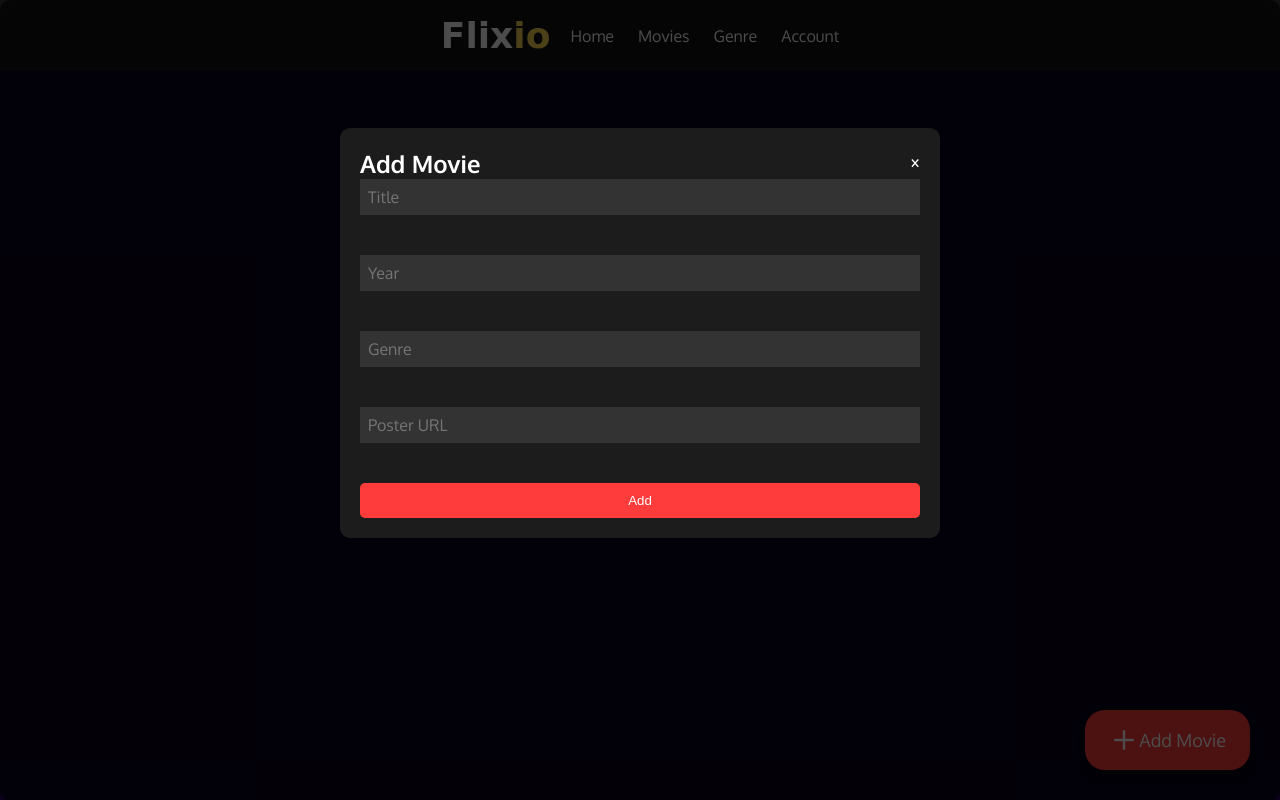
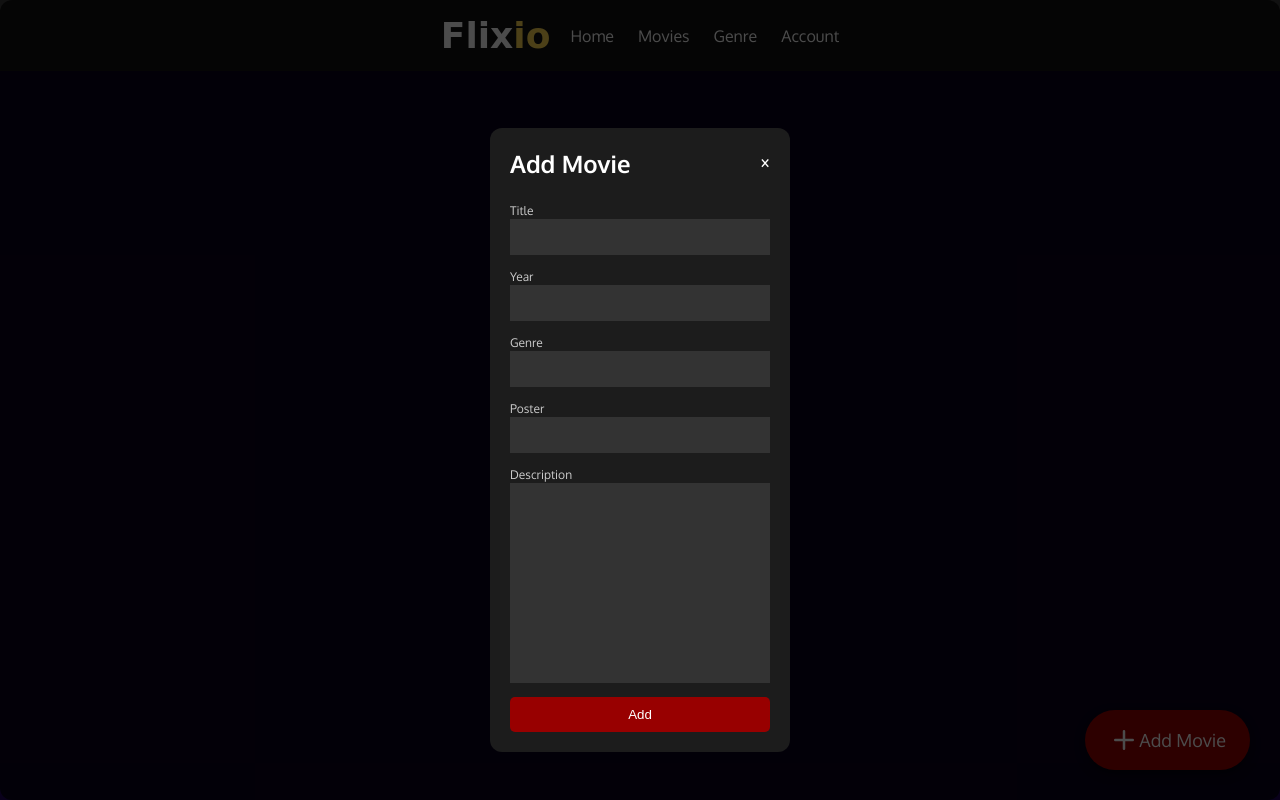
Before and after one commit to qfwz/flixio, a PHP site: page / in a window 1280 px wide, after a click on "Add Movie". Run offline with PHP 8.4, Linux system fonts and the light colour scheme; the visitor is signed in with stand-in values (Sample User, id 1); data that the repository does not hold is empty; some libraries are stand-ins or nearby versions; some web fonts are replaced.

Commit message:
Security & style updates
-fix: now will check admin role for delete, edit, and adding new movie
-style: make buttons more round, make red darker

```diff
--- a/css/index.css
+++ b/css/index.css
@@ -2,7 +2,7 @@
 
 
 .welcome-text {
-    font-size: 18px;
+    font-size: 12px;
     margin: 0;
     font-family: 'Oxygen', sans-serif;
     color: white;
@@ -51,7 +51,7 @@
 
     width: max-content;
     height: 60px;
-    border-radius: 20px;
+    border-radius: 100px;
 
     background: var(--red);
     color: white;
--- a/css/style.css
+++ b/css/style.css
@@ -2,7 +2,7 @@
 @import url('https://fonts.googleapis.com/css2?family=Oxygen:wght@300;400;700&family=Patua+One&display=swap');
 
 :root {
-    --red: #ff3c3c;
+    --red: #980000;
     --yellow: #ffd951;
 }
 
@@ -81,7 +81,7 @@ h1 {
     gap: 20px;
     max-width: 1200px;
     margin: 0 auto;
-
+    margin-bottom: 100px;
 }
 
 
@@ -122,14 +122,14 @@ h1 {
 }
 
 .judul {
-    font-size: 14px;
+    font-size: 16px;
     font-weight: bold;
     color: #ddd;
     text-align: center;
 }
 
 .tahun {
-    font-size: 12px;
+    font-size: 14px;
     color: #aaa;
     margin-left: 2px;
 }
@@ -151,15 +151,23 @@ h1 {
     width: 100%;
     height: 100%;
     background: rgba(0,0,0,0.7);
-    border-radius: 10px;
+    border-radius: 12px;
+
+}
+
+.modal-title {
+    color: white;
+    margin-bottom: 20px;
+    text-align: left;
+    font-family: 'Oxygen', sans-serif;
 }
 
 .modal-content {
     background: #1c1c1c;
     margin: 10% auto;
     padding: 20px;
-    width: 600px;
-    border-radius: 10px;
+    width: 300px;
+    border-radius: 12px;
     color: white;
 }
 
@@ -187,7 +195,7 @@ h1 {
 }
 
 .modal textarea {
-    min-height: 100px;
+    min-height: 200px;
     resize: none;
 }
 
@@ -245,10 +253,15 @@ h1 {
 /* ACTION GROUPING (EDIT & DELETE) */
 .action-group {
     display: flex;
-    gap: 10px;
+    gap: 8px;
     margin-top: auto;
     width: max-content;
     flex-direction: column;
+}
+
+.action-group button {
+    width: 100%;
+    border-radius: 100px;
 }
 
 /* RED BUTTON */
@@ -261,10 +274,13 @@ h1 {
     border-radius: 5px;
     width: auto;
     color: white;
+    display: flex;
+    justify-content: center;
+    align-items: center;
 }
 
 .red-btn:hover {
-    background: var(--red);
+    background: #ff1f1f;
 }
 
 /* YELLOW BUTTON */
@@ -272,7 +288,11 @@ h1 {
     margin-top: 10px; padding: 10px 20px;
     background: var(--yellow);
     border: none; cursor: pointer;
-    border-radius: 5px; width:auto; }
+    border-radius: 5px; width:auto;
+    display: flex;
+    justify-content: center;
+    align-items: center;
+}
 
 .yellow-btn:hover {
     background: #ffd000;
--- a/index.php
+++ b/index.php
@@ -10,13 +10,26 @@ $result = mysqli_query($conn, "
 ");
 
 if (isset($_POST['add'])) {
+
+    if ($_SESSION['role'] !== 'admin') {
+        header("Location: index.php?error=1");
+        exit;
+    }
+
     $title = mysqli_real_escape_string($conn, $_POST['title']);
     $year = mysqli_real_escape_string($conn, $_POST['year']);
     $genre = mysqli_real_escape_string($conn, $_POST['genre']);
     $poster = mysqli_real_escape_string($conn, $_POST['poster']);
+    $description = mysqli_real_escape_string($conn, $_POST['description']);
+    if (empty($poster)) {
+        $poster = "https://via.placeholder.com/300x450?text=No+Image";
+    }
+    if (empty($description)) {
+        $description = "No description.";
+    }
 
-    mysqli_query($conn, "INSERT INTO movies (title, year, genre, poster)
-    VALUES ('$title', '$year', '$genre', '$poster')");
+    mysqli_query($conn, "INSERT INTO movies (title, year, genre, poster, description)
+    VALUES ('$title', '$year', '$genre', '$poster', '$description')");
     header("Location: index.php?added=1");
     exit;
 }
@@ -41,13 +54,34 @@ if (isset($_POST['add'])) {
     <div class="modal-content">
         <span class="close" onclick="closeModal('addModal')">&times;</span>
 
-        <h2>Add Movie</h2>
+        <h2 class="modal-title">Add Movie</h2>
 
         <form method="POST" action="">
-            <input type="text" name="title" placeholder="Title" required><br>
-            <input type="number" name="year" placeholder="Year" min="1901" max="2155" required><br>
-            <input type="text" name="genre" placeholder="Genre" required><br>
-            <input type="text" name="poster" placeholder="Poster URL" required><br>
+
+            <div class="form-group">
+                <label>Title</label>
+                <input type="text" name="title" required>
+            </div>
+
+            <div class="form-group">
+                <label>Year</label>
+                <input type="number" name="year" required>
+            </div>
+
+            <div class="form-group">
+                <label>Genre</label>
+                <input type="text" name="genre" required>
+            </div>
+
+            <div class="form-group">
+                <label>Poster</label>
+                <input type="text" name="poster">
+            </div>
+
+            <div class="form-group">
+                <label>Description</label>
+                <textarea name="description" class="desc-box"></textarea>
+            </div>
 
             <button type="submit" name="add">Add</button>
         </form>
@@ -128,7 +162,7 @@ function closeToaster(id) {
 
         <div>
             <?php if ($movie['avg_rating']): ?>
-                ⭐ <?= round($movie['avg_rating'], 1) ?>
+                <span style="color: var(--yellow);">★</span> <?= round($movie['avg_rating'], 1) ?>
             <?php else: ?>
                 No ratings yet
             <?php endif; ?>
@@ -160,6 +194,18 @@ Swal.fire({
 </script>
 <?php endif; ?>
 
+<?php if (isset($_GET['error'])): ?>
+<script>
+Swal.fire({
+    title: "Error",
+    text: "You don't have permission to perform this action.",
+    icon: "error",
+    confirmButtonColor: "#ff3c3c"
+});
+</script>
+<?php endif; ?>
+
+
 <?php if (isset($_SESSION['just_login'])): ?>
     <script>
         openToaster('welcomeBox');
```
Also changed, not shown: account.php (+9 -0 lines), css/account.css (+9 -0 lines), detail.php (+41 -19 lines), logout.php (added, +8 -0 lines), assets/preview/add-review.png (added), assets/preview/detail.png (added), assets/preview/index.png (added), assets/preview/login.png (added).
